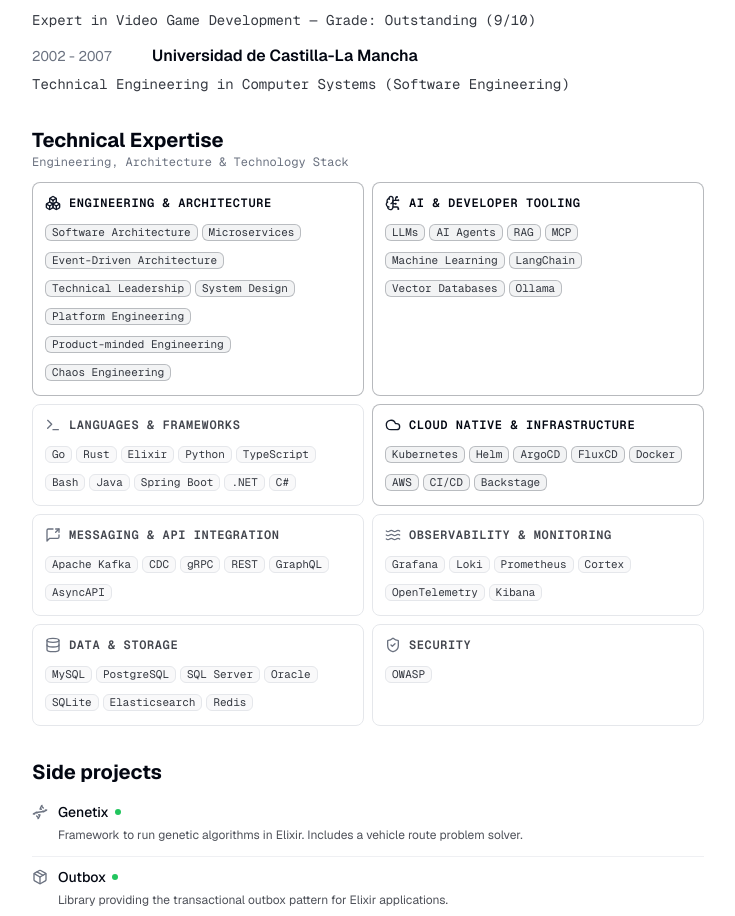
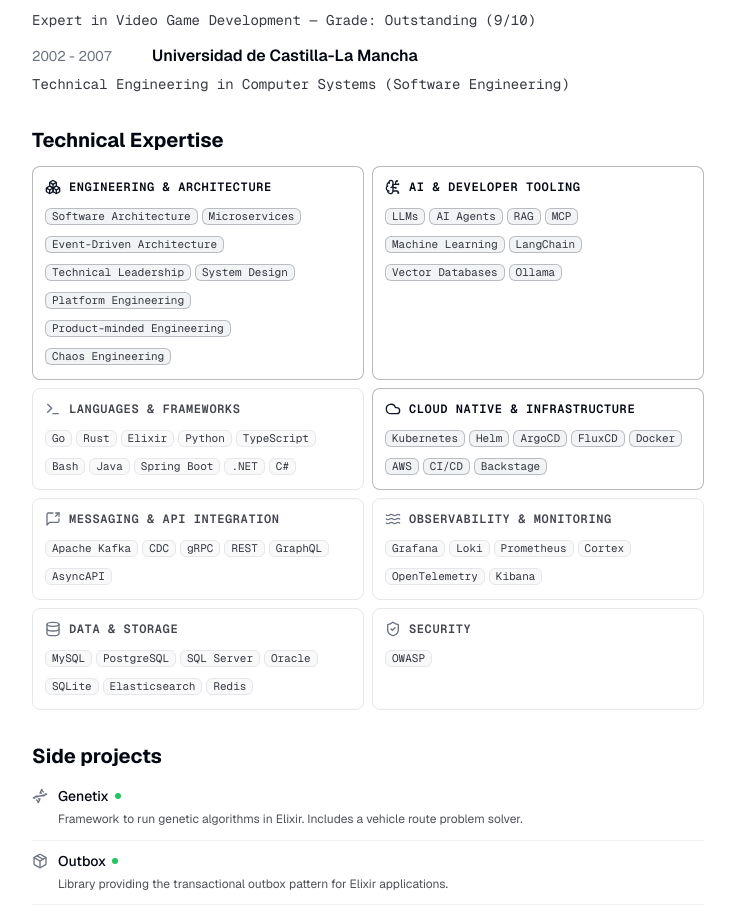
Before and after one commit to jsolana/cv, a Next.js app: page / in a window 1280 px wide. Shown: the part 1526-2442 px from the top of the page, without its empty margins (272-1007 px from the left). Built offline with nearby package versions, Linux system fonts and the light colour scheme.

Commit message:
remove subtitle

```diff
--- a/src/app/components/skills.tsx
+++ b/src/app/components/skills.tsx
@@ -114,14 +114,9 @@ interface SkillsProps {
 export function Skills({ skills, className }: SkillsProps) {
   return (
     <Section className={className}>
-      <div>
-        <h2 className="text-xl font-bold" id="skills-section">
-          Technical Expertise
-        </h2>
-        <p className="font-mono text-xs text-muted-foreground print:text-[10px]">
-          Engineering, Architecture &amp; Technology Stack
-        </p>
-      </div>
+      <h2 className="text-xl font-bold" id="skills-section">
+        Technical Expertise
+      </h2>
       <div
         className="grid grid-cols-1 gap-2 sm:grid-cols-2 print:grid-cols-2 print:gap-1.5"
         aria-label="Skill categories"
```
